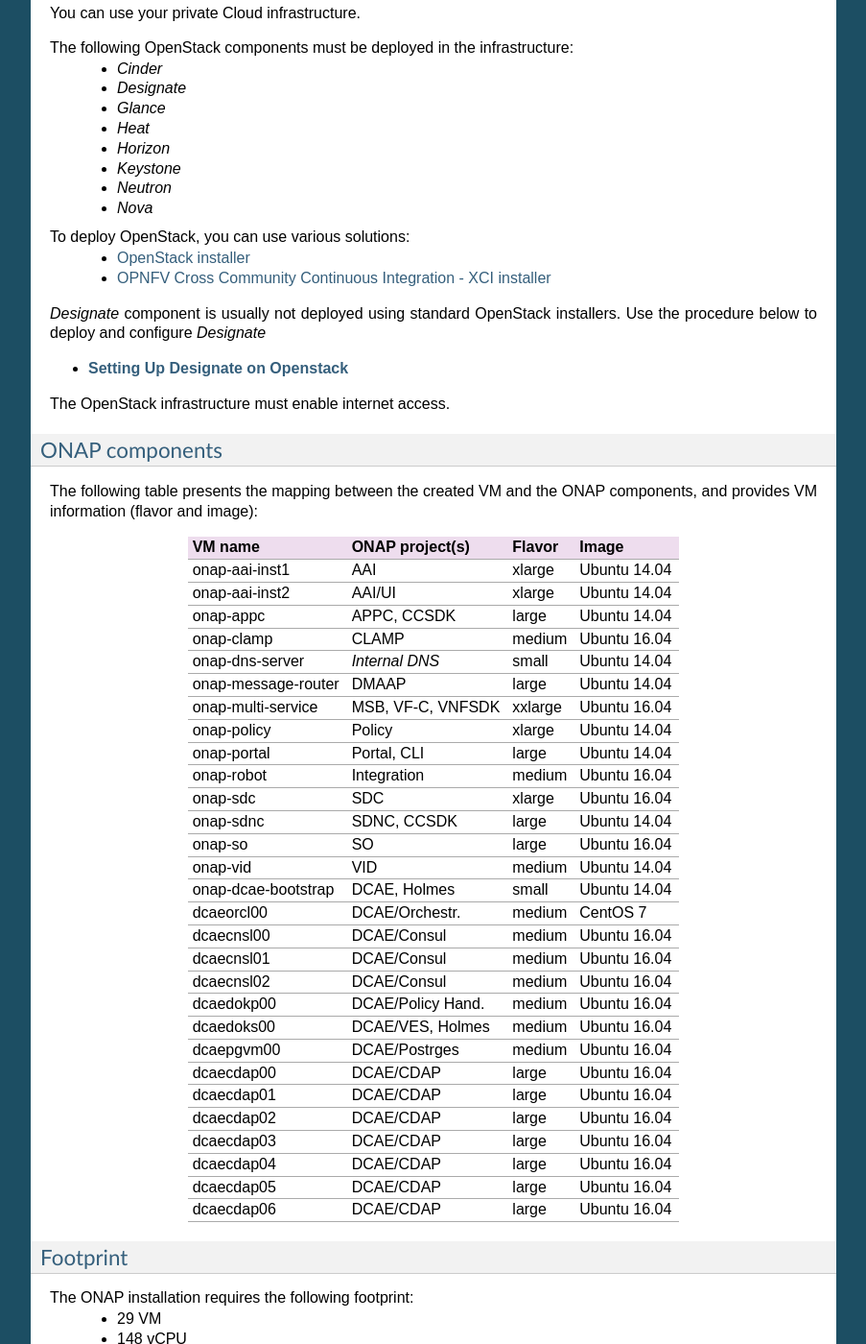
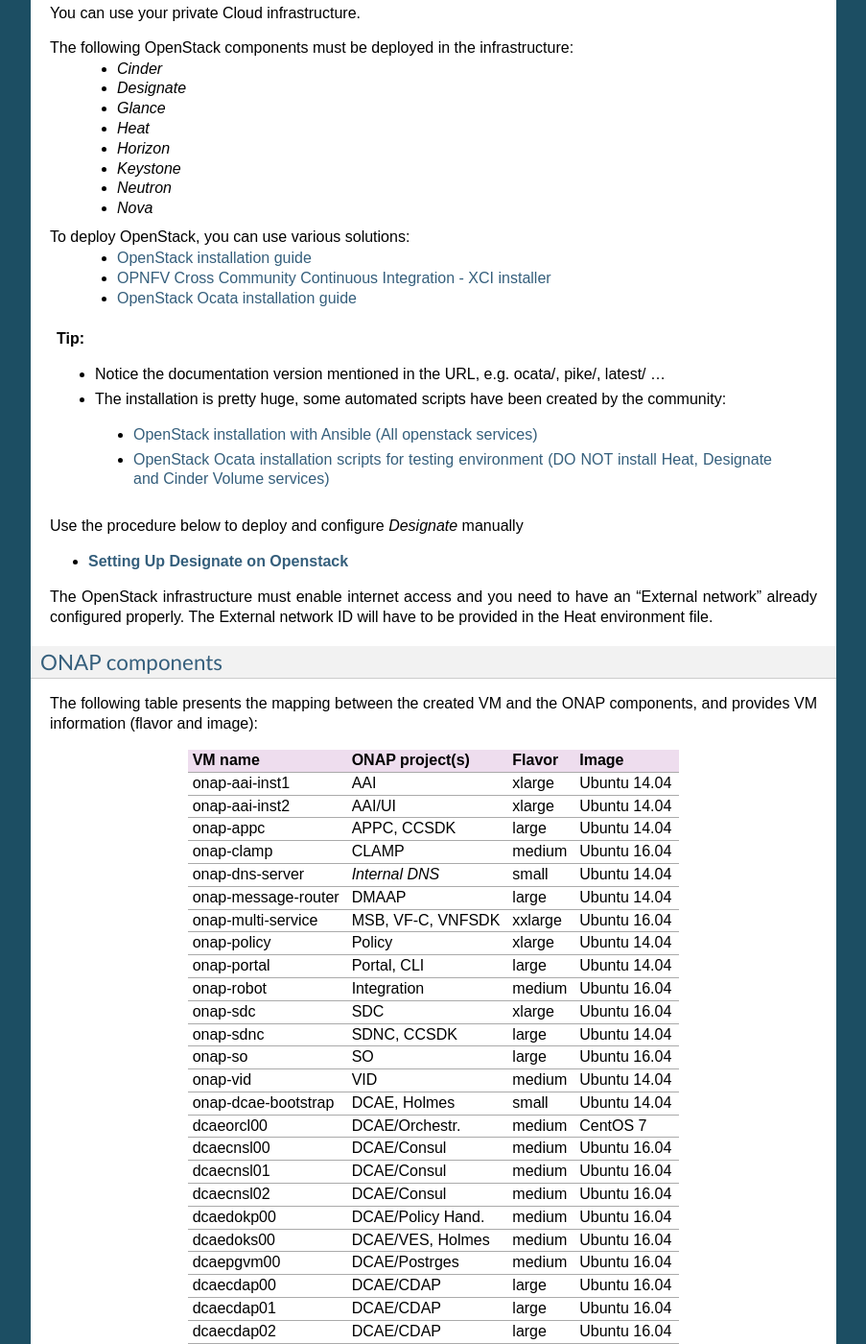
Before and after one commit to onap/doc, a Sphinx documentation site: the page built from docs/guides/onap-developer/settingup/fullonap.rst, in a window 1280 px wide and 1400 px high, scrolled down 829 px. Shown: the whole window at 96% size, without its empty margins (198-1101 px from the left). Built offline with Sphinx 7.4.7, drawn with Linux system fonts in a browser that asks for light colours; formulas are drawn with MathJax 3; pages that are not in the unit, such as notebooks, are missing from menus; some of the changed text lies outside the part shown.

Commit message:
Add doc details
Add details to the doc, like additional links or explanation.

Change-Id: I9596b137ac48c474e608a4901941b96de927e33f
Issue-ID: DOC-211
Signed-off-by: Determe, Sebastien (sd378r) <sd378r@intl.att.com>

```diff
--- a/docs/guides/onap-developer/settingup/fullonap.rst
+++ b/docs/guides/onap-developer/settingup/fullonap.rst
@@ -52,19 +52,27 @@
  - *Nova*
 
 To deploy OpenStack, you can use various solutions:
- - `OpenStack installer <https://docs.openstack.org/install-guide/>`_
+ - `OpenStack installation guide <https://docs.openstack.org/install-guide/>`_
  - `OPNFV Cross Community Continuous Integration - XCI installer <http://docs.opnfv.org/en/latest/infrastructure/xci.html>`_
+ - `OpenStack Ocata installation guide <https://docs.openstack.org/ocata/install/>`_
 
-*Designate* component is usually not deployed using standard OpenStack installers.
-Use the procedure below to deploy and configure *Designate*
+.. tip::
+ - Notice the documentation version mentioned in the URL, e.g. ocata/, pike/, latest/ ...
+ - The installation is pretty huge, some automated scripts have been created by the community:
+
+  - `OpenStack installation with Ansible (All openstack services) <https://docs.openstack.org/openstack-ansible/latest/>`_
+  - `OpenStack Ocata installation scripts for testing environment (DO NOT install Heat, Designate and Cinder Volume services) <https://github.com/reachsrirams/openstack-scripts>`_
+
+Use the procedure below to deploy and configure *Designate* manually
 
 .. toctree::
-   :maxdepth: 1
+   :maxdepth:	 1
 
    install-designate.rst
 
 
-The OpenStack infrastructure must enable internet access.
+The OpenStack infrastructure must enable internet access and you need to have an "External network" already configured properly.
+The External network ID will have to be provided in the Heat environment file.
 
 ONAP components
 ---------------
@@ -122,9 +130,9 @@
 The following artifacts must be deployed on the OpenStack infrastructure:
  - a public SSH key to access the various VM
  - private SSH key and public key SSH key for the DCAE VM
- - Ubuntu 14.04 image
- - Ubuntu 16.04 image
- - CentOS 7 image
+ - Ubuntu 14.04 image (https://cloud-images.ubuntu.com/releases/14.04/14.04/)
+ - Ubuntu 16.04 image (https://cloud-images.ubuntu.com/releases/16.04/release/)
+ - CentOS 7 image (http://cloud.centos.org/centos/7/images/)
  - Set of flavors: small, medium, large, medium, large, xlarge, xxlarge
 
 .. Note: The floating IP may be private IP.
@@ -345,16 +353,10 @@
 
 **Instantiation via Command Line:**
 
-- Install the HEAT client on your machine, e.g. in Ubuntu (ref. http://docs.openstack.org/user-guide/common/cli-install-openstack-command-line-clients.html):
+- You need to have the OpenStack Heat service installed:
 
-::
-
- apt-get install python-dev python-pip
- pip install python-heatclient        # Install heat client
- pip install python-openstackclient   # Install the Openstack client to support multiple services
-
--  Create a file (named i.e. ~/openstack/openrc) that sets all the
-   environmental variables required to access your OpenStack tenant:
+- Create a file (named i.e. ~/openstack/openrc) that sets all the
+  environmental variables required to access your OpenStack tenant:
 
 ::
 
@@ -374,8 +378,13 @@
 
 ::
 
- heat stack-create STACK_NAME -f PATH_TO_HEAT_TEMPLATE(YAML FILE) -e PATH_TO_ENV_FILE       # Old HEAT client, OR
- openstack stack create -t PATH_TO_HEAT_TEMPLATE(YAML FILE) -e PATH_TO_ENV_FILE STACK_NAME  # New Openstack client
+ # Old HEAT client
+ heat stack-create STACK_NAME -f PATH_TO_HEAT_TEMPLATE(YAML FILE) -e PATH_TO_ENV_FILE
+
+ OR
+
+ # New OpenStack client
+ openstack stack create -t PATH_TO_HEAT_TEMPLATE(YAML FILE) -e PATH_TO_ENV_FILE STACK_NAME
 
 
 .. Note The HEAT template deployment may take time (up to one hour) depending on your hardware environment.
--- a/docs/guides/onap-developer/settingup/install-designate.rst
+++ b/docs/guides/onap-developer/settingup/install-designate.rst
@@ -11,7 +11,9 @@
 **Setting Up Designate on Openstack**
 =====================================
 
-.. tip:: `Openstack Designate documentation <https://docs.openstack.org/designate/latest/index.html>` is an important starting point for configuring Designate. Here, the focus will be on designate for ONAP.
+.. tip::
+ - `Openstack Designate documentation (LATEST) <https://docs.openstack.org/designate/latest/index.html>`_ is an important starting point for configuring Designate. Here, the focus will be on designate for ONAP.
+ - Notice the documentation version mentioned in the URL, e.g. ocata/, pike/, latest/ ...
 
 **Designate Overview**
 ======================
```
Also changed, not shown: other parts of docs/guides/onap-developer/settingup/fullonap.rst (+2 -0 lines).
